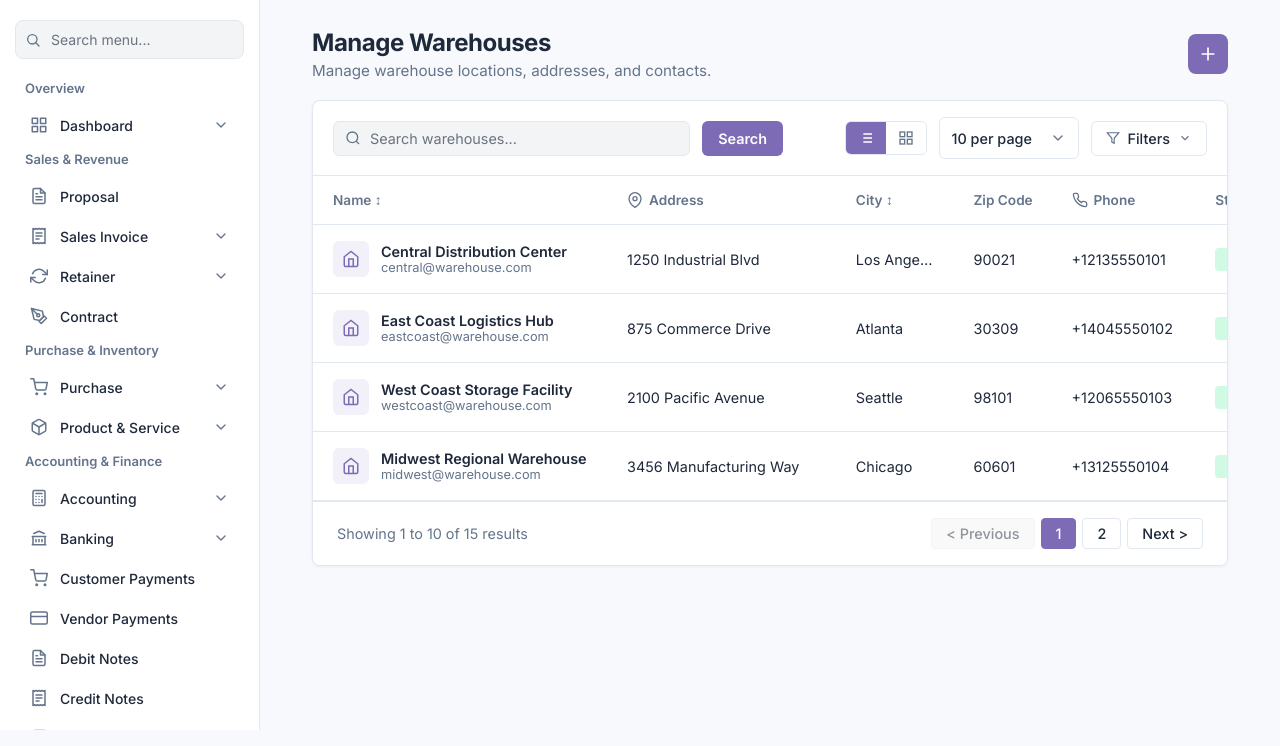
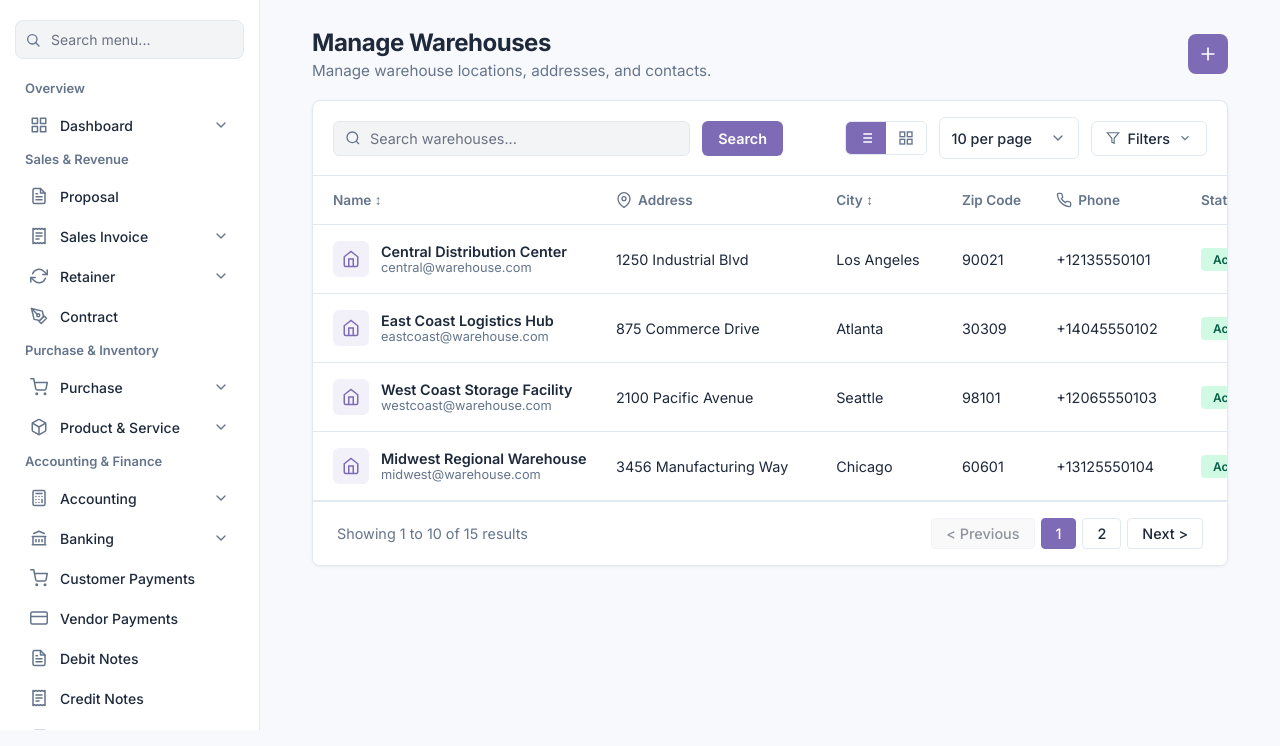
Before and after one commit to MahnoorMAK/LedgeInvo, a Laravel app: page /Warehouse in a window 1280 px wide. Shown: the part 70-816 px from the top of the page. Run offline with Laravel 12, Linux system fonts and the light colour scheme.

Commit message:
Adjust column widths in the warehouse table for improved layout and readability

```diff
--- a/public/css/Purchase/Warehouse.css
+++ b/public/css/Purchase/Warehouse.css
@@ -268,10 +268,10 @@
     /* COLUMN WIDTHS (Total = 100%) */
     .wh-table th:nth-child(1), .wh-table td:nth-child(1) { width: 45%; } /* Name */
     .wh-table th:nth-child(2), .wh-table td:nth-child(2) { width: 35%; } /* Address */
-    .wh-table th:nth-child(3), .wh-table td:nth-child(3) { width: 18%; } /* City */
+    .wh-table th:nth-child(3), .wh-table td:nth-child(3) { width: 20%; } /* City */
     .wh-table th:nth-child(4), .wh-table td:nth-child(4) { width: 15%; } /* Zip Code */
-    .wh-table th:nth-child(5), .wh-table td:nth-child(5) { width: 22%; } /* Phone */
-    .wh-table th:nth-child(6), .wh-table td:nth-child(6) { width: 10%; text-align: center; } /* Status */
+    .wh-table th:nth-child(5), .wh-table td:nth-child(5) { width: 23%; } /* Phone */
+    .wh-table th:nth-child(6), .wh-table td:nth-child(6) { width: 13%; text-align: center; } /* Status */
     .wh-table th:nth-child(7), .wh-table td:nth-child(7) { width: 8%; text-align: right; padding-right: 30px; overflow: visible; } /* Actions */
 
     .wh-table tbody tr:hover {
```
